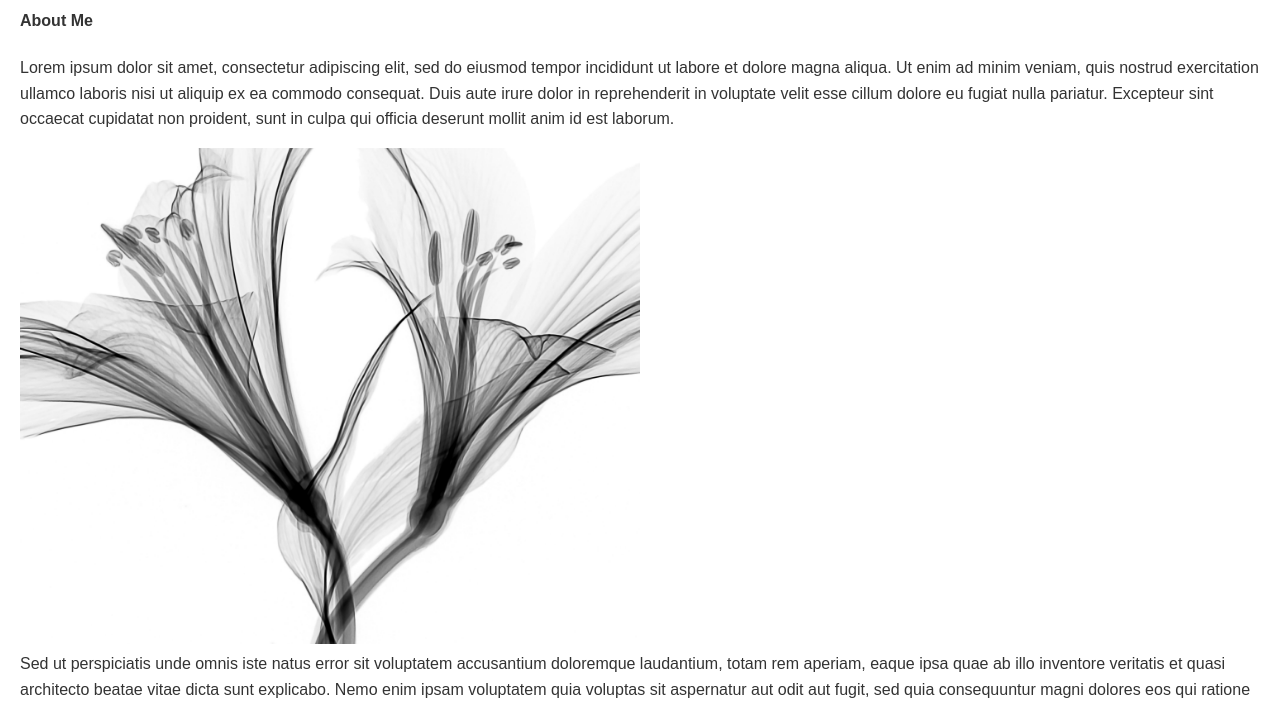
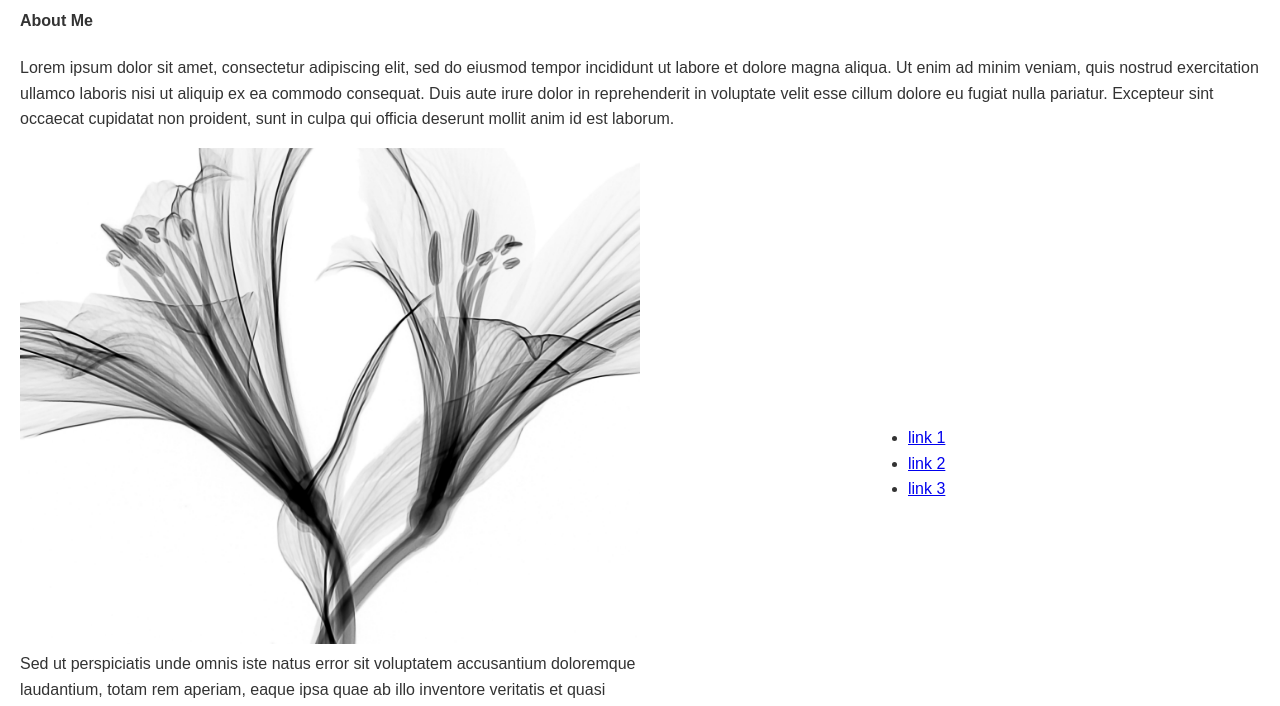
Before and after one commit to jakeblackburnn/portfolio-template, a website: page public/index.html in a window 1280 px wide. Shown: the part 86-792 px from the top of the page. Drawn offline with Linux system fonts and the light colour scheme.

Commit message:
Add basic layout

```diff
--- a/public/styles.css
+++ b/public/styles.css
@@ -5,7 +5,28 @@ body {
   color: #333;
 }
 
-img {
-	width: 50%;
-	height: 100%;
+main {
+  display: flex;
+  justify-content: center;
+  align-items: center;
 }
+
+.content-left {
+  width: 50%;
+}
+
+.content-left img {
+  width: 100%;
+  height: 100%;
+}
+
+.content-right {
+  width: 50%;
+  display: flex;
+  justify-content: center;
+}
+
+.content-right ul {
+  width: 20%;
+  height 100%;
+}
```
